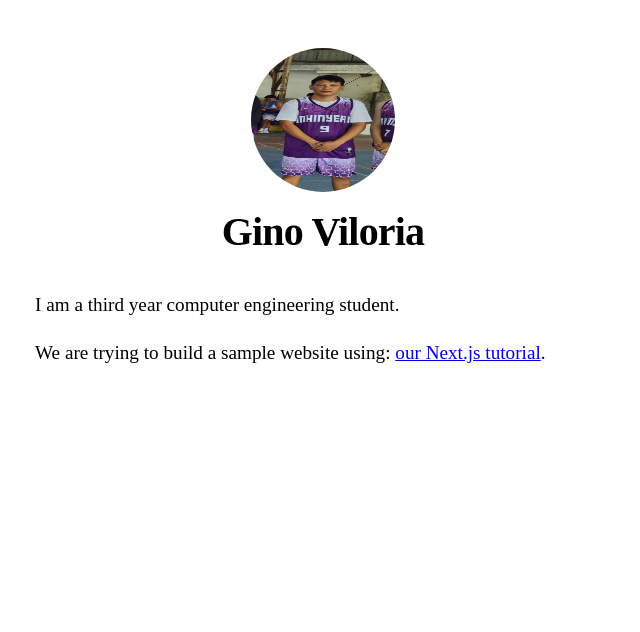
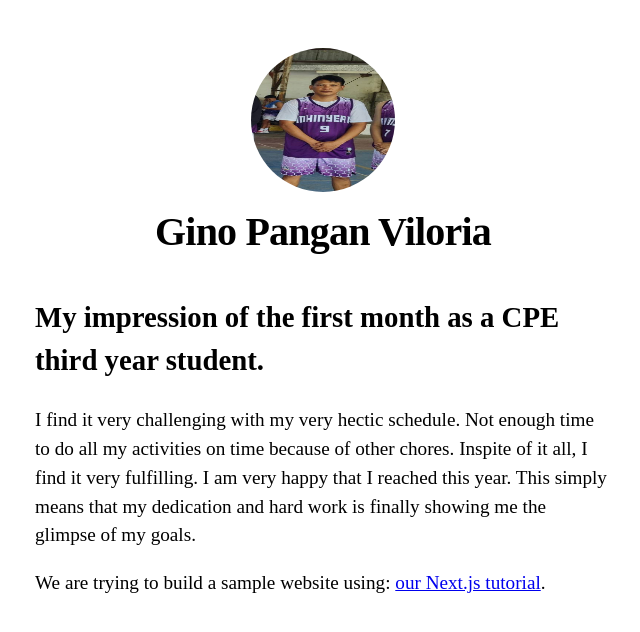
Before and after one commit to gpviloria/nextjs-blog, a Next.js app: page / in a window 1280 px wide. Shown: the top 632 px of the page, without its empty margins (317-957 px from the left). Built offline with nearby package versions, Linux system fonts and the light colour scheme.

Commit message:
second commit

```diff
--- a/components/layout.js
+++ b/components/layout.js
@@ -4,8 +4,8 @@ import styles from './layout.module.css';
 import utilStyles from '../styles/utils.module.css';
 import Link from 'next/link';
 
-const name = 'Gino Viloria';
-export const siteTitle = 'Next.js Sample Website';
+const name = 'Gino Pangan Viloria';
+export const siteTitle = 'Activity1';
 
 export default function Layout({ children, home }) {
   return (
--- a/pages/index.js
+++ b/pages/index.js
@@ -9,7 +9,14 @@ export default function Home() {
         <title>{siteTitle}</title>
       </Head>
       <section className={utilStyles.headingMd}>
-        <p>I am a third year computer engineering student.</p>
+        <h2><b>My impression of the first month as a CPE third year student.</b></h2>
+        <p>
+          I find it very challenging with my very hectic schedule. Not enough time
+          to do all my activities on time because of other chores.
+          Inspite of it all, I find it very fulfilling. I am very happy
+          that I reached this year. This simply means that my dedication and
+          hard work is finally showing me the glimpse of my goals.
+        </p>
         <p>
           We are trying to build a sample website using:{' '}
           <a href="https://nextjs.org/learn">our Next.js tutorial</a>.
```
Also changed, not shown: 1 other file (tests, documents, lock files or other folders).
